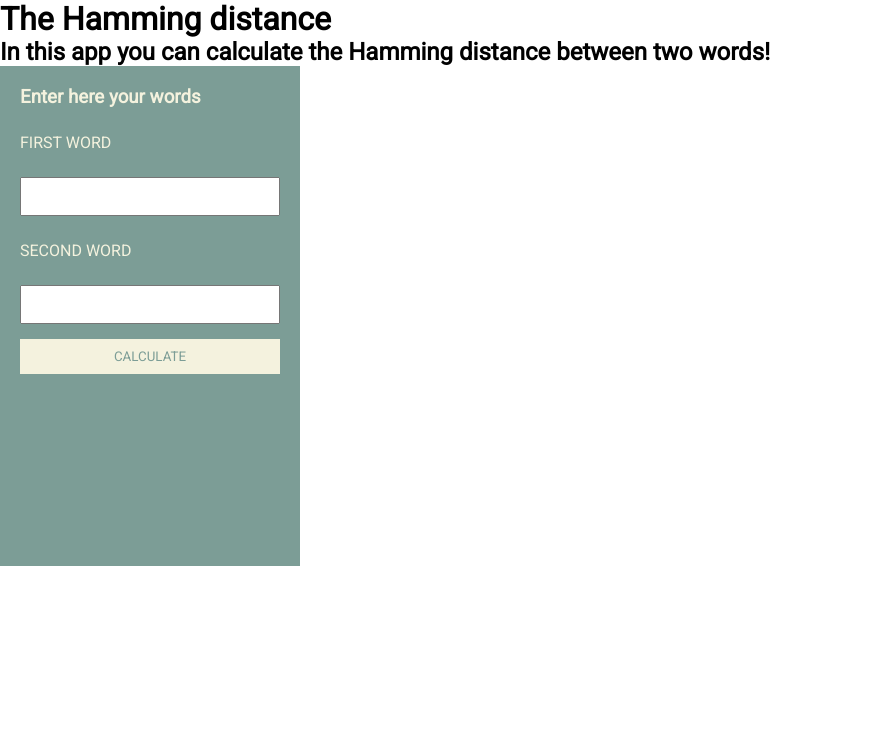
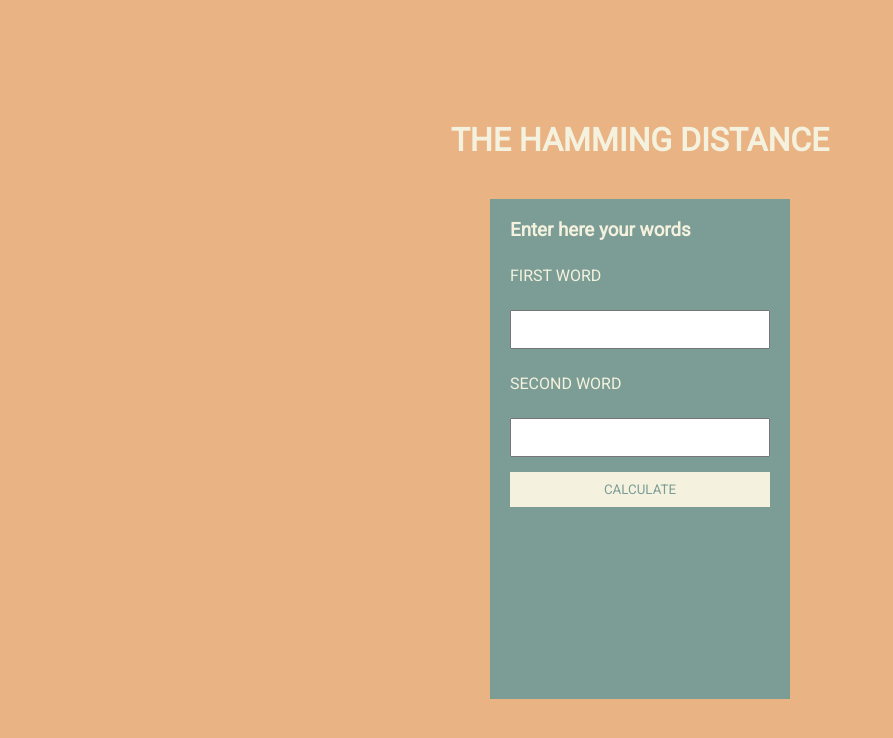
Before and after one commit to ginamarieges/the-hamming-distance, a React (Vite) app: page / in a window 1280 px wide. Shown: the top 738 px of the page, without its empty margins (0-893 px from the left). Built offline with nearby package versions, Linux system fonts and the light colour scheme.

Commit message:
Add style in App component

```diff
--- a/src/components/App/App.tsx
+++ b/src/components/App/App.tsx
@@ -1,14 +1,12 @@
 import Form from "../Form/Form";
+import AppStyled from "./AppStyled";
 
 const App = (): JSX.Element => {
   return (
-    <>
-      <h1>The Hamming distance</h1>
-      <h2>
-        In this app you can calculate the Hamming distance between two words!
-      </h2>
+    <AppStyled>
+      <h1 className="title">The Hamming distance</h1>
       <Form />
-    </>
+    </AppStyled>
   );
 };
 
--- /dev/null
+++ b/src/components/App/AppStyled.ts
@@ -0,0 +1,19 @@
+import { styled } from "styled-components";
+
+const AppStyled = styled.main`
+  background-color: #e9b384;
+  color: #f4f2de;
+  display: flex;
+  flex-direction: column;
+  align-items: center;
+  justify-content: center;
+  gap: 20px;
+  height: 100vh;
+
+  .title {
+    text-transform: uppercase;
+    padding: 20px;
+  }
+`;
+
+export default AppStyled;
```
